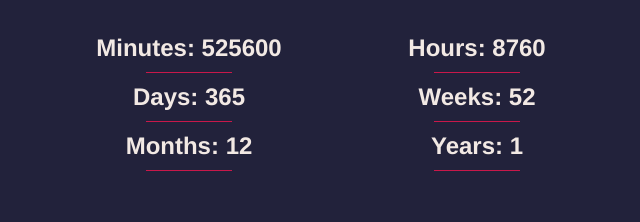
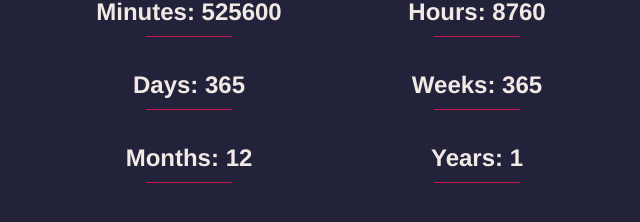
Before and after one commit to Givo29/timesince, a Vue app: page / in a window 1280 px wide. Shown: the part 416-638 px from the top of the page, without its empty margins (307-947 px from the left). Built offline with nearby package versions, Linux system fonts and the light colour scheme.

Commit message:
Make unit calculations a dynamic json list

```diff
--- a/src/components/Calculator.vue
+++ b/src/components/Calculator.vue
@@ -21,12 +21,7 @@
     </div>
 
     <div class="results">
-      <h2 class="result">Minutes: {{ calculateMinutes() }}</h2>
-      <h2 class="result">Hours: {{ calculateHours() }}</h2>
-      <h2 class="result">Days: {{ calculateDays() }}</h2>
-      <h2 class="result">Weeks: {{ calculateWeeks() }}</h2>
-      <h2 class="result">Months: {{ calculateMonths() }}</h2>
-      <h2 class="result">Years: {{ calculateYears() }}</h2>
+      <h2 class="result" v-for="unit in filteredUnits" v-bind:key="unit.label">{{ capitalizedLabel(unit.label) }}: {{ unit.value }}</h2>
     </div>
   </div>
 </template>
@@ -41,16 +36,9 @@ export default {
     DatePicker,
   },
   data() {
-    let startDate = new Date();
-    startDate.setFullYear(startDate.getFullYear() - 1);
-    startDate.setHours(0, 0, 0, 0);
-
-    let endDate = new Date();
-    endDate.setHours(0, 0, 0, 0);
-
     return {
-      startDate: startDate,
-      endDate: endDate,
+      startDate: 0,
+      endDate: 0,
       timeSince: 365,
       dateShortcuts: [
         {
@@ -58,6 +46,42 @@ export default {
           onClick: () => new Date(new Date().setHours(0, 0, 0, 0)),
         },
       ],
+      units: [
+        {
+          active: true,
+          label: "minutes",
+          value: 0,
+          multiplier: 1000 * 60
+        },
+        {
+          active: true,
+          label: "hours",
+          value: 0,
+          multiplier: 1000 * 60 * 60
+        },
+        {
+          active: true,
+          label: "days",
+          value: 0,
+          multiplier: 1000 * 60 * 60 * 24
+        },
+        {
+          active: true,
+          label: "weeks",
+          value: 0,
+          multiplier: 1000 * 60 * 60 * 24
+        },
+        {
+          active: true,
+          label: "months",
+          value: 0,
+        },
+        {
+          active: true,
+          label: "years",
+          value: 0,
+        }
+      ]
     };
   },
 
@@ -90,26 +114,6 @@ export default {
         ),
       };
     },
-    calculateMinutes: function () {
-      let UTCDates = this.getUTCDates();
-      return Math.floor((UTCDates.end - UTCDates.start) / (1000 * 60));
-    },
-    calculateHours: function () {
-      let UTCDates = this.getUTCDates();
-      return Math.floor((UTCDates.end - UTCDates.start) / (1000 * 60 * 60));
-    },
-    calculateDays: function () {
-      let UTCDates = this.getUTCDates();
-      return Math.floor(
-        (UTCDates.end - UTCDates.start) / (1000 * 60 * 60 * 24)
-      );
-    },
-    calculateWeeks: function () {
-      let UTCDates = this.getUTCDates();
-      return Math.round(
-        (UTCDates.end - UTCDates.start) / (1000 * 60 * 60 * 24 * 7)
-      );
-    },
     calculateMonths: function () {
       return Math.round(
         (this.endDate.getFullYear() - this.startDate.getFullYear()) * 12 +
@@ -121,6 +125,44 @@ export default {
       return Math.round(
         this.endDate.getFullYear() - this.startDate.getFullYear()
       );
+    },
+    capitalizedLabel: (label) => label.charAt(0).toUpperCase() + label.slice(1)
+  },
+  mounted() {
+    let startDate = new Date();
+    startDate.setFullYear(startDate.getFullYear() - 1);
+    startDate.setHours(0, 0, 0, 0);
+
+    let endDate = new Date();
+    endDate.setHours(0, 0, 0, 0);
+
+    this.startDate = startDate;
+    this.endDate = endDate;
+  },
+  computed: {
+    filteredUnits: function () {
+      return this.units.filter((unit) => unit.active)
+    },
+  },
+  watch: {
+    endDate: function () {
+      this.units.forEach((unit) => {
+        if (unit.label === "months") return this.calculateMonths();
+        if (unit.label === "years") return this.calculateYears();
+
+        let UTCDates = this.getUTCDates();
+        unit.value = Math.round((UTCDates.end - UTCDates.start) / unit.multiplier);
+      });
+
+    },
+    startDate: function () {
+      this.units.forEach((unit) => {
+        if (unit.label === "months") return unit.value = this.calculateMonths();
+        if (unit.label === "years") return unit.value = this.calculateYears();
+
+        let UTCDates = this.getUTCDates();
+        unit.value = Math.round((UTCDates.end - UTCDates.start) / unit.multiplier);
+      })
     },
   },
 };
@@ -178,7 +220,7 @@ export default {
 }
 
 .result {
-  margin: 0 auto 0 auto;
+  margin: 0 auto 1em auto;
 }
 
 .result:after {
```
